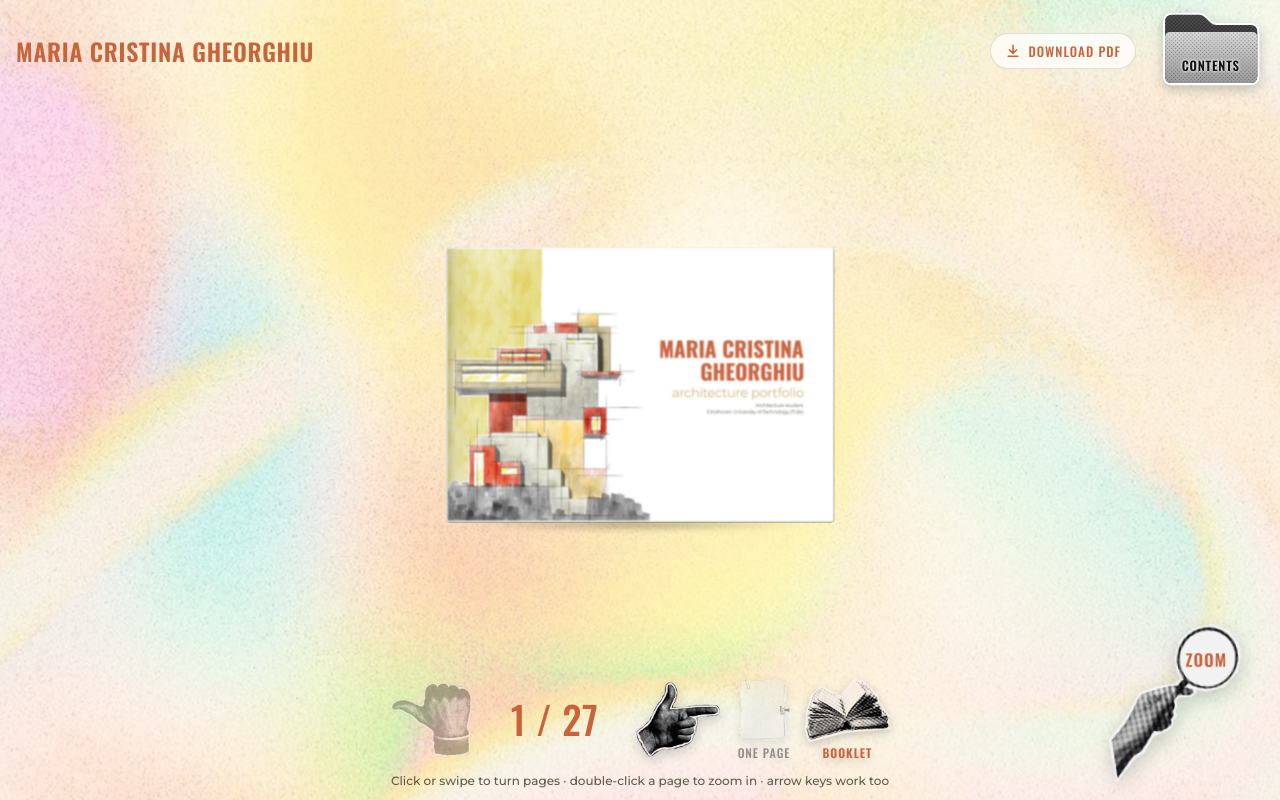
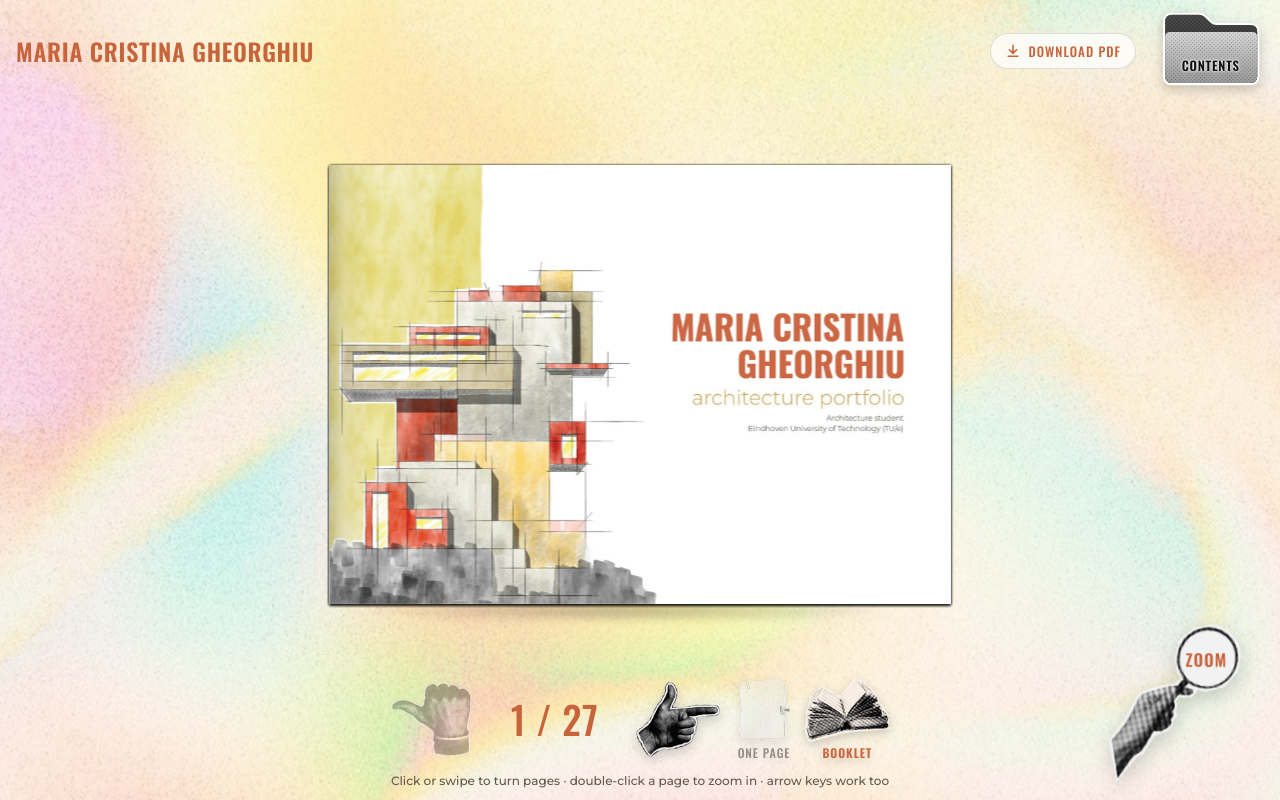
Before and after one commit to mariul/portfolio, a plain HTML site: page index.html in a window 1280 px wide. Drawn offline with nearby package versions, Linux system fonts and the light colour scheme; a web font is replaced by a local one.

Commit message:
Closed front cover same size as back cover, centered
Co-Authored-By: Claude Opus 5.5 <noreply@anthropic.com>
Claude-Session: https://claude.ai/code/session_01RwowMDZvyN1dR7x4igcwvJ

```diff
--- a/index.html
+++ b/index.html
@@ -308,7 +308,7 @@ body.m .zwrap{padding:58px 10px 84px}
  function closedT(extra){
   var pw=parseFloat(book.style.width)/(mode==='double'?2:1), ph=parseFloat(book.style.height);
   var closed = mode==='double' && cur===0;
-  var k = closed? Math.min(0.62, stage.clientWidth*0.5/pw, stage.clientHeight*0.62/ph) : 1;
+  var k = 1;
   k*=extra; var shift = !closed? 0 : (cur===0? -pw/2 : pw/2)*k;
   if(mode!=='double'){ shift=0; }
   return 'translateX('+shift+'px) scale('+k+')';
```
